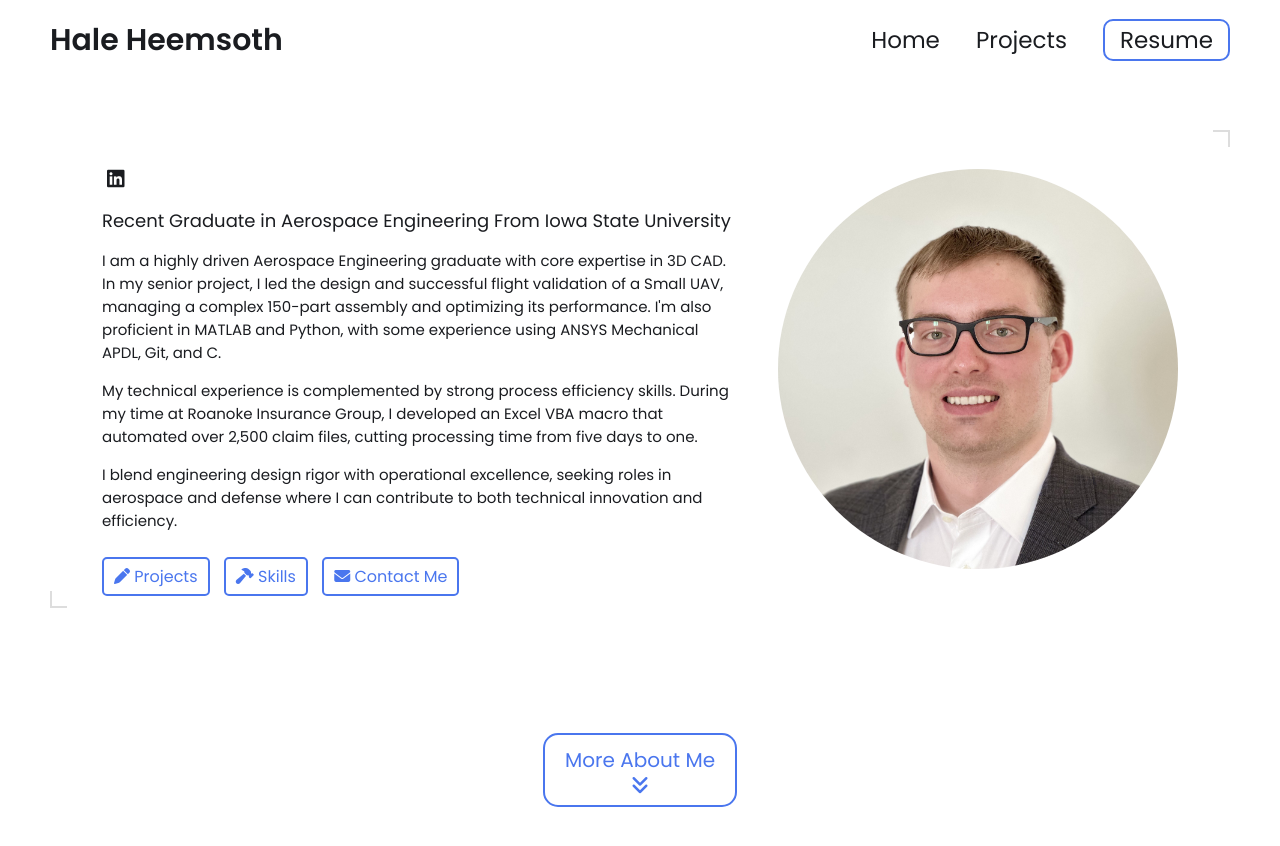
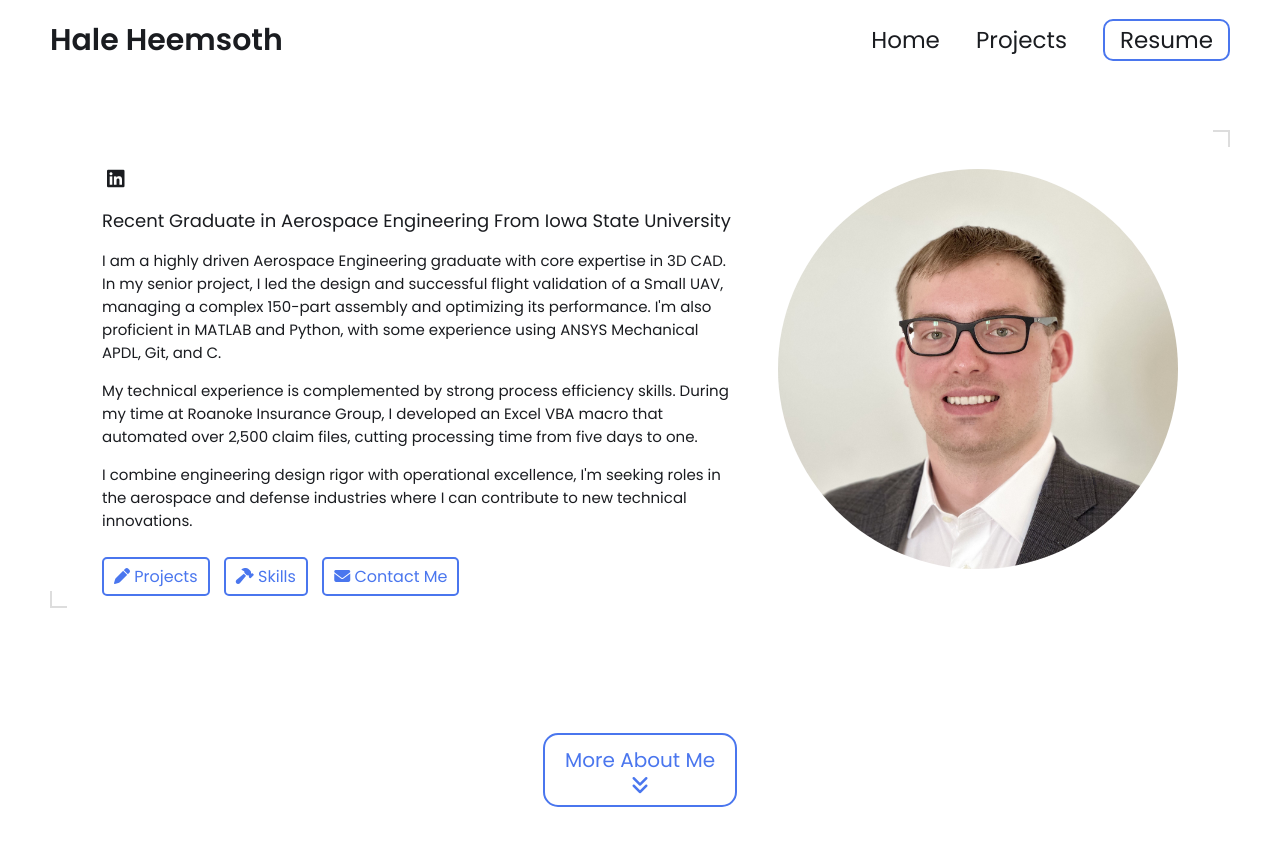
Before and after one commit to fakehale/fakehale.github.io, a Jekyll site: the page built from index.html, in a window 1280 px wide and 900 px high. Shown: the top 846 px of the window. Built offline with Jekyll 4.4.1, drawn with Linux system fonts in a browser that asks for light colours.

Commit message:
Update _config.yml
Updated descriptions

```diff
--- a/_config.yml
+++ b/_config.yml
@@ -16,7 +16,7 @@ name: Hale Heemsoth
 headline: Recent Graduate in Aerospace Engineering From Iowa State University
 description: I am a highly driven Aerospace Engineering graduate with core expertise in 3D CAD. In my senior project, I led the design and successful flight validation of a Small UAV, managing a complex 150-part assembly and optimizing its performance. I'm also proficient in MATLAB and Python, with some experience using ANSYS Mechanical APDL, Git, and C.
 descriptiontwo:  My technical experience is complemented by strong process efficiency skills. During my time at Roanoke Insurance Group, I developed an Excel VBA macro that automated over 2,500 claim files, cutting processing time from five days to one.
-descriptionthree: I blend engineering design rigor with operational excellence, seeking roles in aerospace and defense where I can contribute to both technical innovation and efficiency.
+descriptionthree: I combine engineering design rigor with operational excellence, I'm seeking roles in the aerospace and defense industries where I can contribute to new technical innovations.
 
 # dont remove this line. this will ignore all new lines until the next section
 # Place your profile image in /assets/images/profile-image/folder and edit the file name
```
